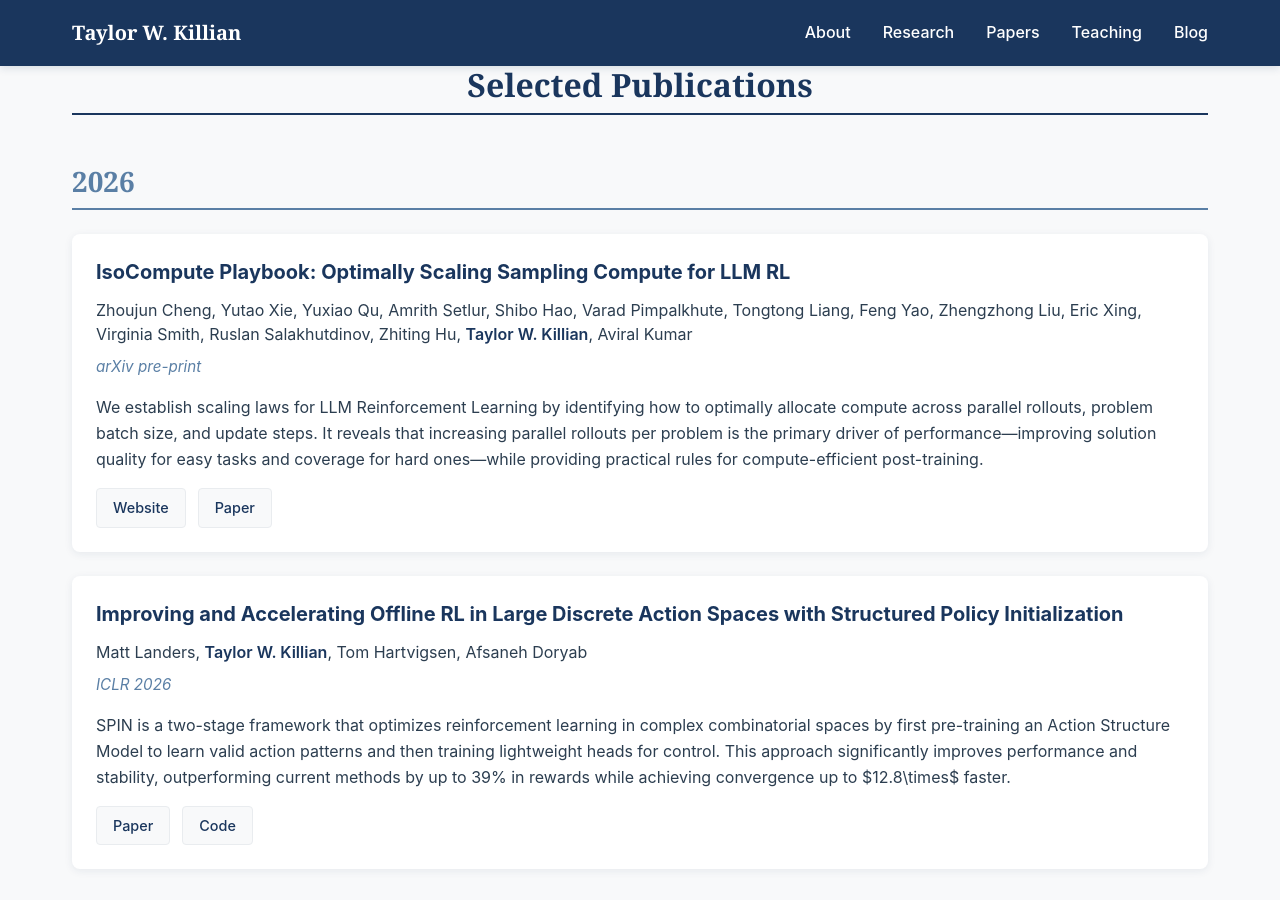
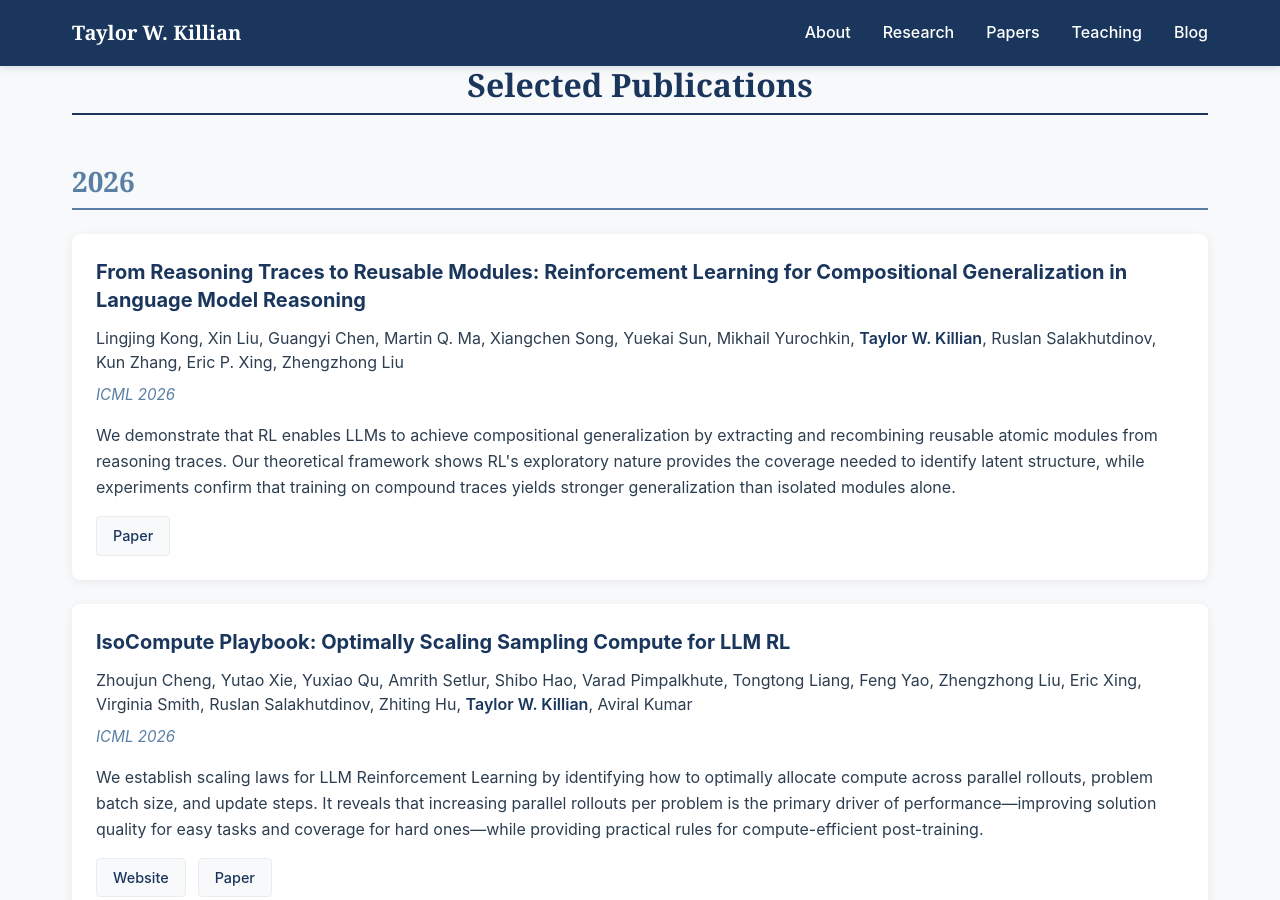
Before and after one commit to twkillian/twkillian.github.io, a Jekyll site: the page built from index.html, in a window 1280 px wide and 900 px high, scrolled down 3324 px. Built offline with Jekyll 4.4.1, drawn with Linux system fonts in a browser that asks for light colours; some web fonts are replaced; the list of posts is cut into pages by our own code.

Commit message:
Update ICML 2026 publications
- Add new paper on compositional generalization in LLM reasoning
- Update IsoCompute Playbook venue to ICML 2026

Co-Authored-By: Claude Sonnet 4.5 <noreply@anthropic.com>

```diff
--- a/_data/publications.yml
+++ b/_data/publications.yml
@@ -1,8 +1,17 @@
 - year: 2026
   papers:
+    - title: "From Reasoning Traces to Reusable Modules: Reinforcement Learning for Compositional Generalization in Language Model Reasoning"
+      authors: "Lingjing Kong, Xin Liu, Guangyi Chen, Martin Q. Ma, Xiangchen Song, Yuekai Sun, Mikhail Yurochkin, <strong>Taylor W. Killian</strong>, Ruslan Salakhutdinov, Kun Zhang, Eric P. Xing, Zhengzhong Liu"
+      venue: "ICML 2026"
+      description: "We demonstrate that RL enables LLMs to achieve compositional generalization by extracting and recombining reusable atomic modules from reasoning traces. Our theoretical framework shows RL's exploratory nature provides the coverage needed to identify latent structure, while experiments confirm that training on compound traces yields stronger generalization than isolated modules alone."
+      links:
+        - text: "Paper"
+          url: "#"
+      featured: true
+
     - title: "IsoCompute Playbook: Optimally Scaling Sampling Compute for LLM RL"
       authors: "Zhoujun Cheng, Yutao Xie, Yuxiao Qu, Amrith Setlur, Shibo Hao, Varad Pimpalkhute, Tongtong Liang, Feng Yao, Zhengzhong Liu, Eric Xing, Virginia Smith, Ruslan Salakhutdinov, Zhiting Hu, <strong>Taylor W. Killian</strong>, Aviral Kumar"
-      venue: "arXiv pre-print"
+      venue: "ICML 2026"
       description: "We establish scaling laws for LLM Reinforcement Learning by identifying how to optimally allocate compute across parallel rollouts, problem batch size, and update steps. It reveals that increasing parallel rollouts per problem is the primary driver of performance—improving solution quality for easy tasks and coverage for hard ones—while providing practical rules for compute-efficient post-training."
       links:
         - text: "Website"
```
